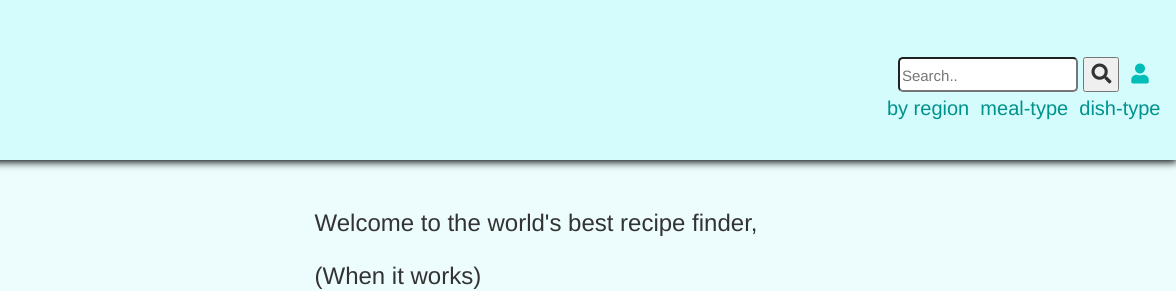
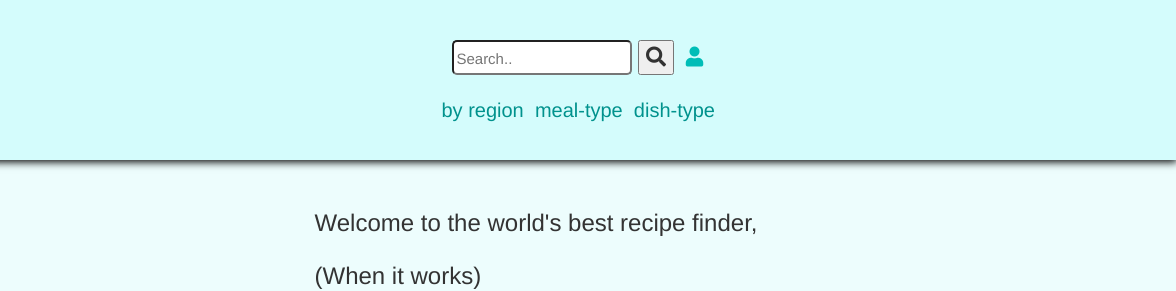
Before and after one commit to RickRieger/final_project-, a plain HTML site: page index.html in a window 1280 px wide. Shown: the top 291 px of the page, 104-1280 px from the left. Drawn offline with nearby package versions, Linux system fonts and the light colour scheme.

Commit message:
git er dun

```diff
--- a/index.html
+++ b/index.html
@@ -22,7 +22,7 @@
     <div class="header">
         <a href="index.html" class="logo"><img id="logo" src="images/appetizing-logo.png" alt="logo"></a>
         <div id="menu">
-            <div>
+            <div id="search-nav">
                     <input type="text" id="search" placeholder="Search.." name="search">
                     <button id="button-search"><i class="fa fa-search"></i></button>
                     <a class="active" href="#home"><i class="fas fa-user" style="color:#00bdb7"></i></a>
--- a/style.css
+++ b/style.css
@@ -211,10 +211,15 @@ a:active{
     font-size: 2rem;
     justify-content: space-between;
     align-content: space-between;
+    width:100%;
+    height:100%;
 
 }
+#search-nav{
+    margin-top:30px;
+}
 #links{
-    margin-bottom: -20px;
+    margin-bottom: 25px;
 }
 hr{
     height:5px;
```
